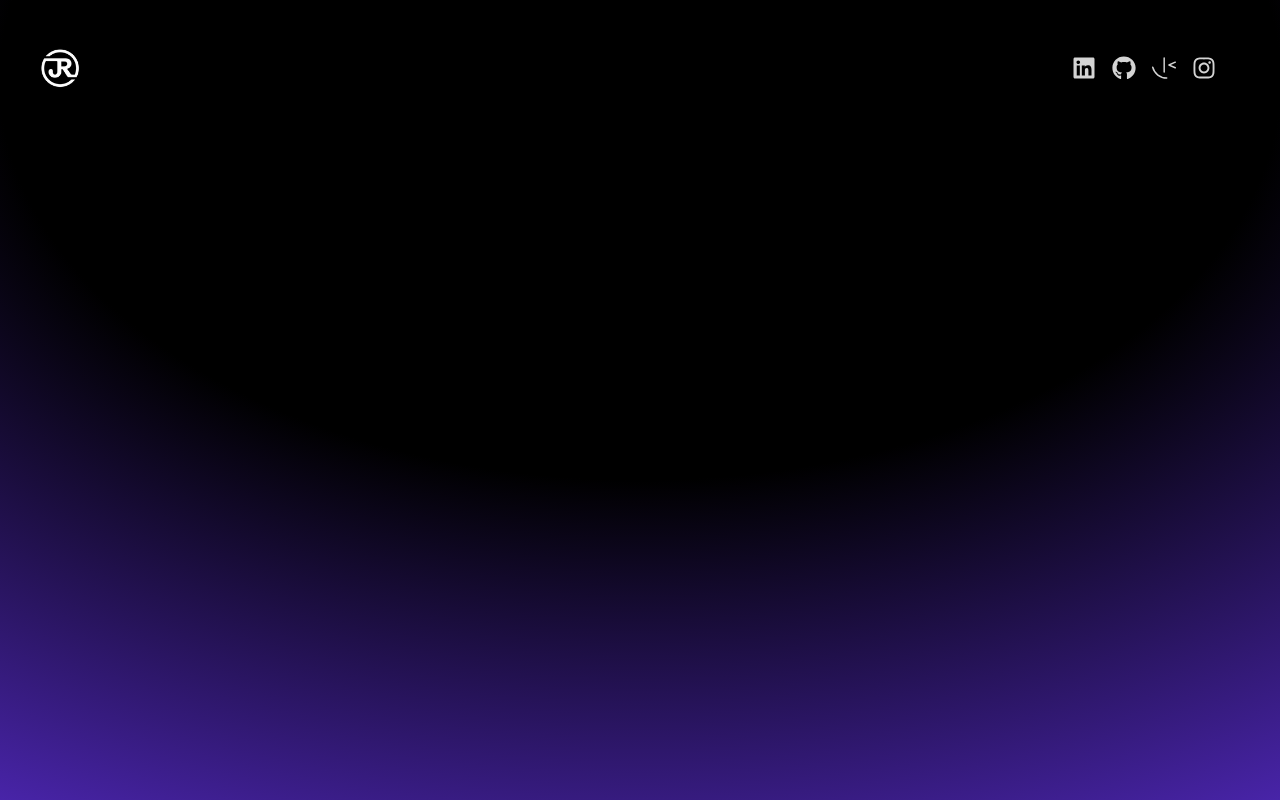
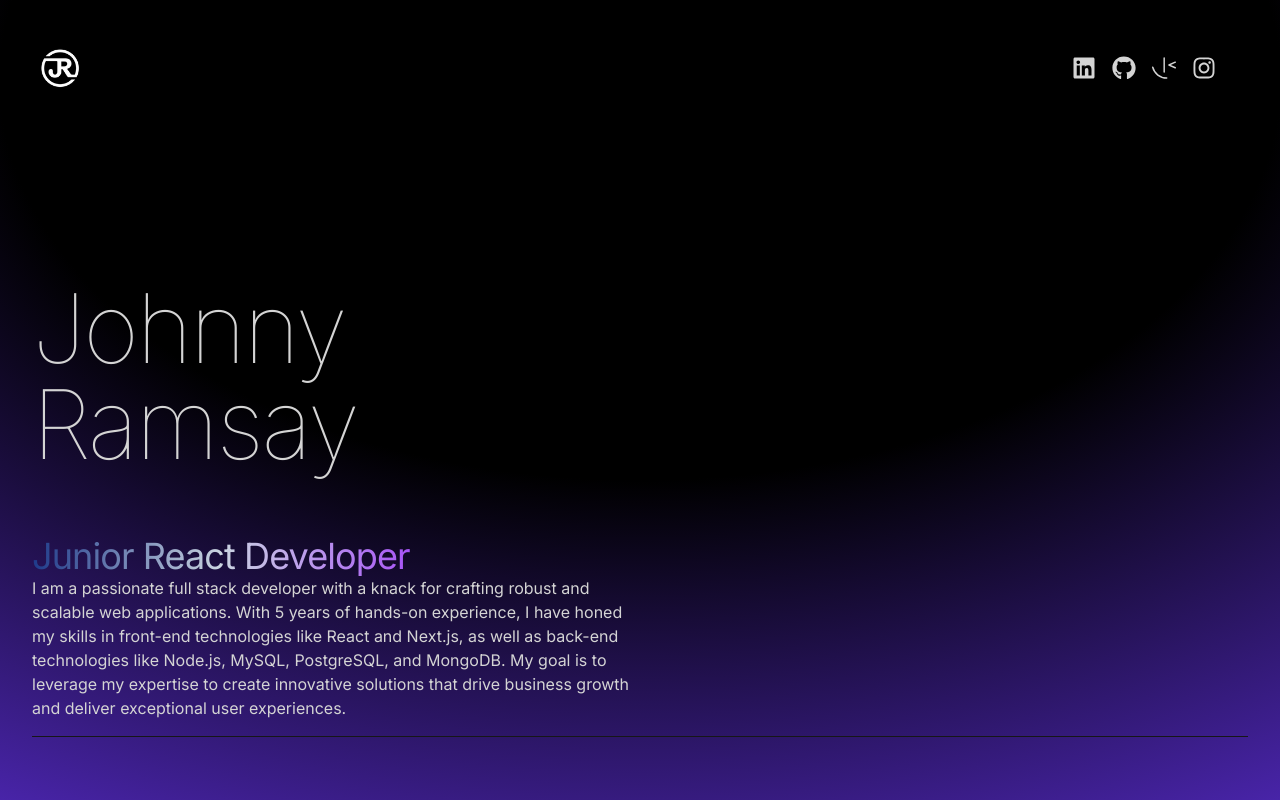
Before and after one commit to J-R77-stack/My-Portfolio, a React (Vite) app: page / in a window 1280 px wide. Built offline with nearby package versions, Linux system fonts and the light colour scheme.

Commit message:
backround inage from https://bg.ibelick.com/

```diff
--- a/src/App.jsx
+++ b/src/App.jsx
@@ -1,4 +1,5 @@
 import Navbar from "./components/Navbar";
+import Hero from "./components/Hero";
 
 function App() {
   return (
@@ -7,6 +8,7 @@ function App() {
       <div className="absolute inset-0 -z-10 h-full w-full items-center px-5 py-24 [background:radial-gradient(125%_125%_at_50%_10%,#000_40%,#63e_100%)]"></div>
       <div className="container mx-auto px-8">
         <Navbar />
+        <Hero />
       </div>
     </div>
   );
--- a/src/components/Hero.jsx
+++ b/src/components/Hero.jsx
@@ -1,5 +1,23 @@
+import { HERO_CONTENT } from "../constants";
+
 function Hero() {
-  return <div></div>;
+  return (
+    <div className="border-b border-neutral-900 pb-4 lg:mb-35">
+      <div className="flex flex-wrap">
+        <div className="w-full lg:w-1/2">
+          <div className="flex flex-col items-center lg:items-start ">
+            <h1 className="pb-16 text-6xl font-thin tracking-tight lg:mt-16 lg:text-8xl">
+              Johnny Ramsay
+            </h1>
+            <span className="bg-gradient-to-r from-blue-900 via-slate-300 to bg-purple-500 bg-clip-text text-4xl tracking-tight text-transparent">
+              Junior React Developer
+            </span>
+            <p>{HERO_CONTENT}</p>
+          </div>
+        </div>
+      </div>
+    </div>
+  );
 }
 
 export default Hero;
```
